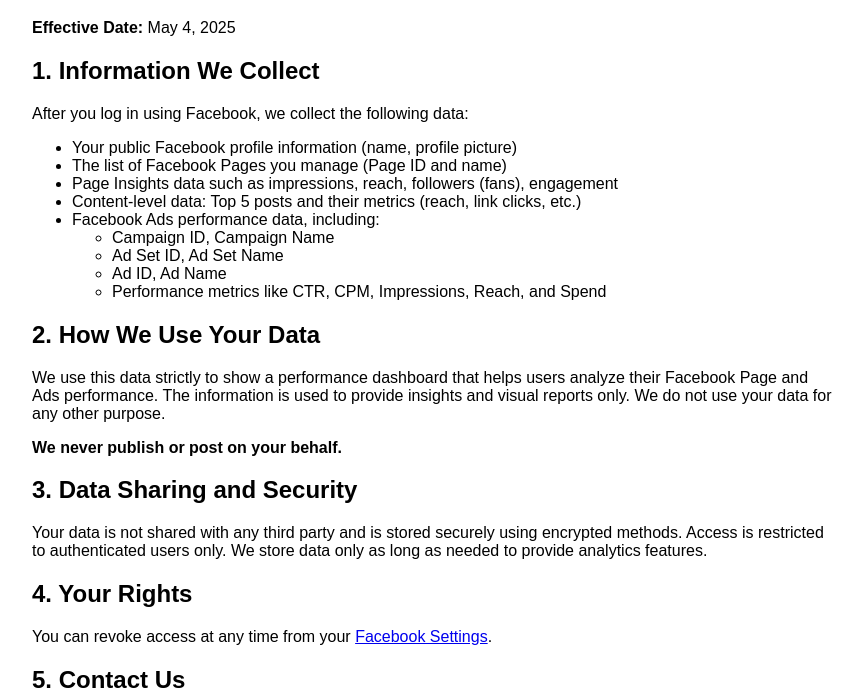
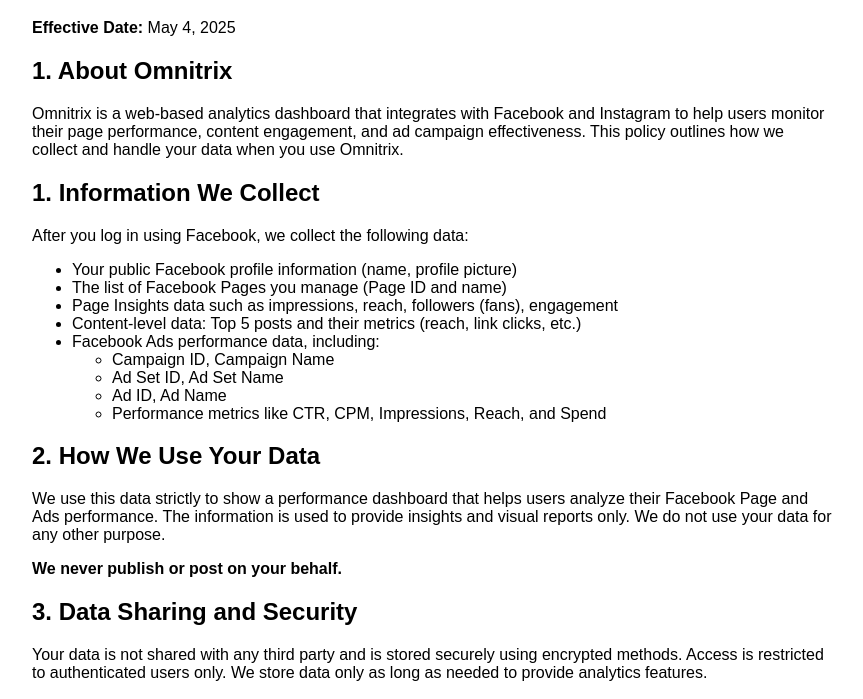
Before and after one commit to asheesh-yadav/privacy-policy, a plain HTML site: page index.html in a window 1280 px wide. Shown: the part 81-780 px from the top of the page, without its empty margins (208-1071 px from the left). Drawn offline with Linux system fonts and the light colour scheme.

Commit message:
Update index.html

```diff
--- a/index.html
+++ b/index.html
@@ -8,6 +8,9 @@
 <body style="font-family: Arial, sans-serif; max-width: 800px; margin: auto; padding: 20px;">
   <h1>Privacy Policy</h1>
   <p><strong>Effective Date:</strong> May 4, 2025</p>
+
+   <h2>1. About Omnitrix</h2>
+  <p>Omnitrix is a web-based analytics dashboard that integrates with Facebook and Instagram to help users monitor their page performance, content engagement, and ad campaign effectiveness. This policy outlines how we collect and handle your data when you use Omnitrix.</p>
 
   <h2>1. Information We Collect</h2>
   <p>After you log in using Facebook, we collect the following data:</p>
```
